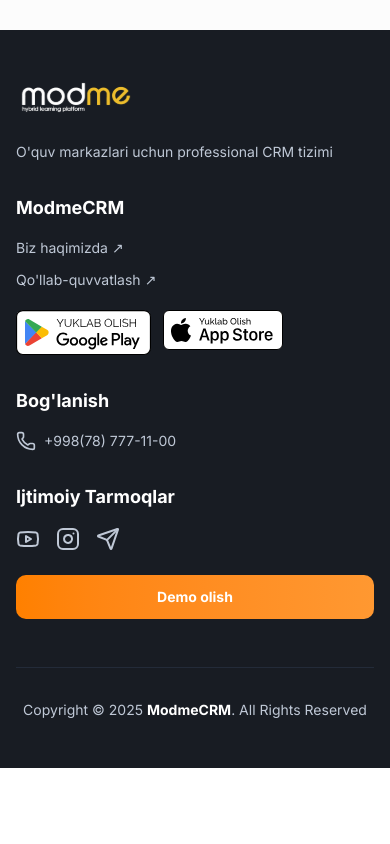
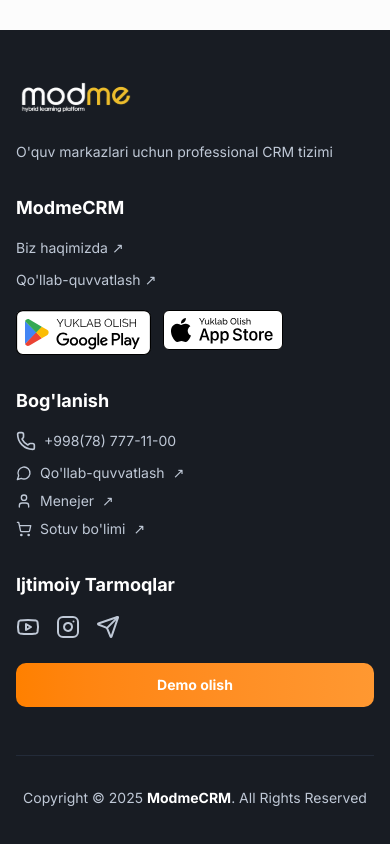
Before and after one commit to Behruz0129/modme-landing, a Next.js app: page / in a window 390 px wide. Shown: the part 10540-11384 px from the top of the page. Before the commit the page ends 11308 px from the top, so only its background shows below. Built offline with nearby package versions, Linux system fonts and the light colour scheme.

Commit message:
phone number added

```diff
--- a/components/layout/Footer.tsx
+++ b/components/layout/Footer.tsx
@@ -1,6 +1,14 @@
 import Link from "next/link";
 import Image from "next/image";
-import { Instagram, Youtube, Send, Phone } from "lucide-react";
+import {
+    Instagram,
+    Youtube,
+    Send,
+    Phone,
+    MessageCircle,
+    User,
+    ShoppingCart,
+} from "lucide-react";
 
 export default function Footer() {
     return (
@@ -87,10 +95,50 @@
                         <h3 className="text-lg font-bold mb-4">Bog'lanish</h3>
                         <a
                             href="tel:+998787771100"
-                            className="flex items-center gap-2 text-[#bfc8d6] hover:text-white transition-colors text-sm"
+                            className="flex items-center gap-2 text-[#bfc8d6] hover:text-white transition-colors text-sm mb-3"
                         >
                             <Phone className="w-5 h-5" /> +998(78) 777-11-00
                         </a>
+
+                        {/* Telegram akkauntlari */}
+                        <div className="flex flex-col gap-2">
+                            <a
+                                href="https://t.me/modme_support"
+                                target="_blank"
+                                rel="noopener noreferrer"
+                                className="flex items-center gap-2 text-[#bfc8d6] hover:text-[#ff8000] transition-colors text-sm group"
+                            >
+                                <MessageCircle className="w-4 h-4" />
+                                <span>Qo'llab-quvvatlash</span>
+                                <span className="group-hover:translate-x-0.5 transition-transform">
+                                    ↗
+                                </span>
+                            </a>
+                            <a
+                                href="https://t.me/modme_manager"
+                                target="_blank"
+                                rel="noopener noreferrer"
+                                className="flex items-center gap-2 text-[#bfc8d6] hover:text-[#ff8000] transition-colors text-sm group"
+                            >
+                                <User className="w-4 h-4" />
+                                <span>Menejer</span>
+                                <span className="group-hover:translate-x-0.5 transition-transform">
+                                    ↗
+                                </span>
+                            </a>
+                            <a
+                                href="https://t.me/modme_sales"
+                                target="_blank"
+                                rel="noopener noreferrer"
+                                className="flex items-center gap-2 text-[#bfc8d6] hover:text-[#ff8000] transition-colors text-sm group"
+                            >
+                                <ShoppingCart className="w-4 h-4" />
+                                <span>Sotuv bo'limi</span>
+                                <span className="group-hover:translate-x-0.5 transition-transform">
+                                    ↗
+                                </span>
+                            </a>
+                        </div>
                     </div>
 
                     {/* Ijtimoiy tarmoqlar */}
--- a/components/layout/Navbar.tsx
+++ b/components/layout/Navbar.tsx
@@ -4,7 +4,7 @@
 import Link from "next/link";
 import Image from "next/image";
 import { motion, AnimatePresence } from "framer-motion";
-import { Headset, Instagram } from "lucide-react";
+import { Headset, Instagram, Phone } from "lucide-react";
 import { FaTelegramPlane } from "react-icons/fa";
 import { usePathname } from "next/navigation";
 
@@ -165,8 +165,24 @@
 
                     {/* CTA */}
                     <div className="hidden lg:flex items-center gap-4">
+                        {/* Phone Number */}
+                        <a
+                            href="tel:+998787771100"
+                            className={`flex items-center gap-2 text-sm font-medium transition-colors ${
+                                isGamificationPage
+                                    ? "text-white hover:text-[#ff8000]"
+                                    : "text-[#181c23] hover:text-[#ff8000]"
+                            }`}
+                        >
+                            <Phone className="w-4 h-4" />
+                            <span>78 777 11 00</span>
+                        </a>
+
                         {/* Demo Button */}
-                        <Link href="https://t.me/modme_sales" className="cursor-pointer">
+                        <Link
+                            href="https://t.me/modme_sales"
+                            className="cursor-pointer"
+                        >
                             <button
                                 className={`inline-flex items-center justify-center gap-2 whitespace-nowrap rounded-md text-sm font-medium transition-all disabled:pointer-events-none disabled:opacity-50 [&_svg]:pointer-events-none [&_svg:not([class*='size-'])]:size-4 shrink-0 [&_svg]:shrink-0 outline-none focus-visible:border-ring focus-visible:ring-ring/50 focus-visible:ring-[3px] aria-invalid:ring-destructive/20 dark:aria-invalid:ring-destructive/40 aria-invalid:border-destructive h-10 rounded-md px-6 has-[>svg]:px-4 ${
                                     isGamificationPage
@@ -230,8 +246,23 @@
                                         </Link>
                                     ))}
 
+                                    {/* Phone Number */}
+                                    <div className="mt-4">
+                                        <a
+                                            href="tel:+998787771100"
+                                            className={`flex items-center gap-2 text-sm font-medium transition-colors py-2 ${
+                                                isGamificationPage
+                                                    ? "text-white hover:text-[#ff8000]"
+                                                    : "text-[#181c23] hover:text-[#ff8000]"
+                                            }`}
+                                        >
+                                            <Phone className="w-4 h-4" />
+                                            <span>78 777 11 00</span>
+                                        </a>
+                                    </div>
+
                                     {/* CTA Button */}
-                                    <div className="mt-4">
+                                    <div className="mt-2">
                                         <Link
                                             href="https://t.me/modme_sales"
                                             className="cursor-pointer"
```
